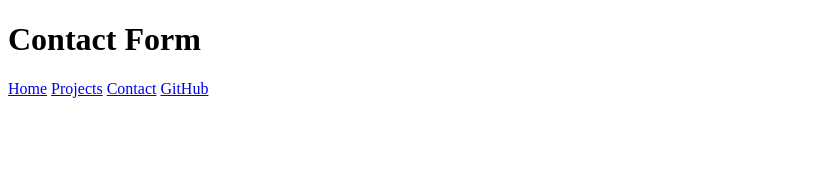
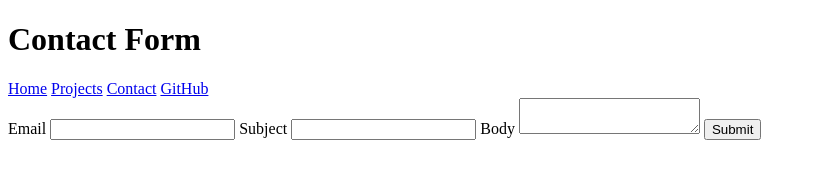
Before and after one commit to julia-haynes/portfolio, a plain HTML site: page contact/index.html in a window 1280 px wide. Shown: the whole page, without its empty margins (0-816 px from the left). Drawn offline with Linux system fonts and the light colour scheme.

Commit message:
added contact sheet

```diff
--- a/contact/index.html
+++ b/contact/index.html
@@ -14,5 +14,17 @@
     <a href="https://github.com/julia-haynes" target="_blank" rel="noopener">GitHub</a>
     </nav>
 
+    <form action="mailto:jshaynes@ucsd.edu" method="post" enctype="text/plain">
+        <label> Email
+                <input name = "email" type = "email" />
+        </label>
+        <label>Subject
+            <input name = "subject" type = "text" />
+        </label>
+        <label>Body
+            <textarea name = "body">  </textarea>
+        </label>
+        <button>Submit</button>
+    </form>
 </body>
 </html>
```
